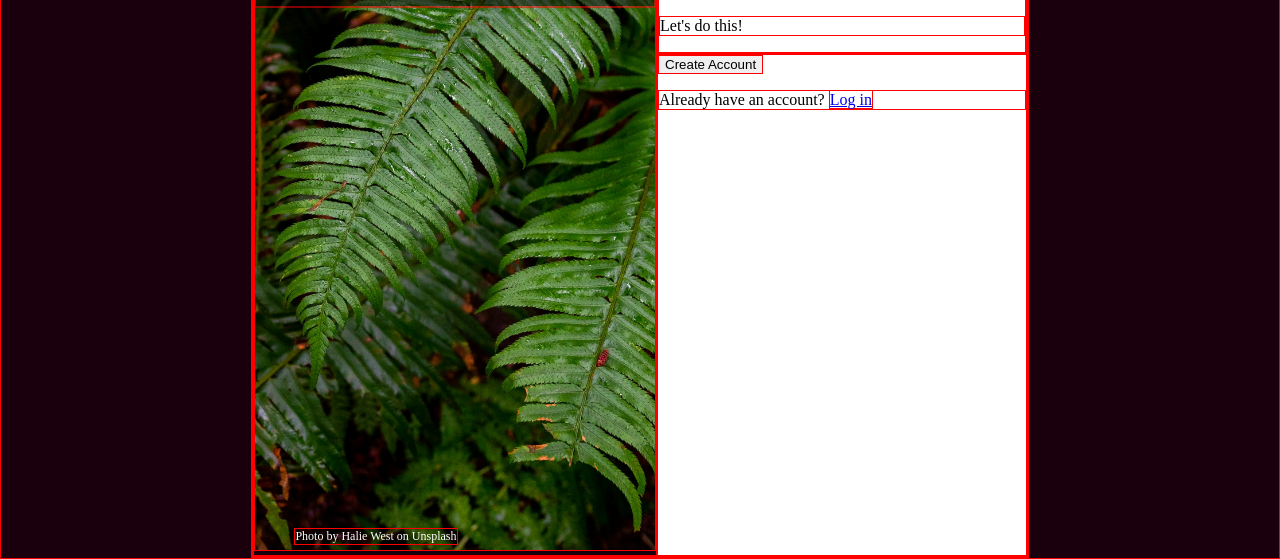
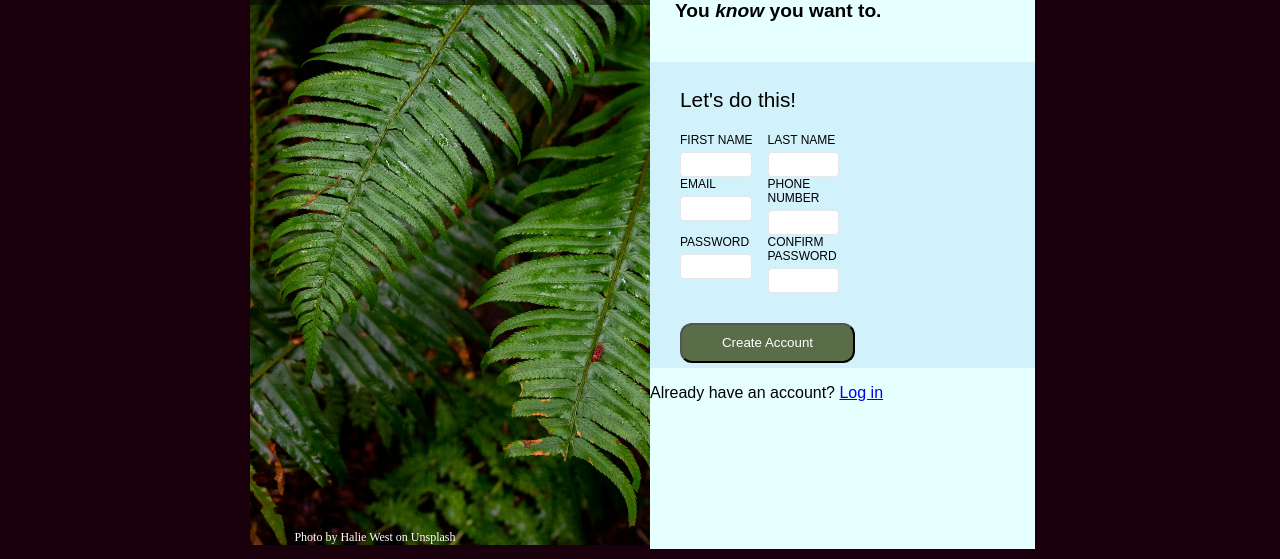
Before and after one commit to JulianFong1725/SignUpForm, a plain HTML site: page index.html in a window 1280 px wide. Shown: the part 255-814 px from the top of the page. Drawn offline with Linux system fonts and the light colour scheme.

Commit message:
Added css for header text and form
Made the header text closer to the middle and added margins to the content so that it squeezes into the middle. The form is split into two columns and changes border when invalid and when focused

```diff
--- a/index.html
+++ b/index.html
@@ -15,18 +15,52 @@
 			<figcaption class="caption">Photo by Halie West on Unsplash</figcaption>
 		</div>
 
-		<div id="text-section">
-			<div class="header-text">
-				<h2>This is not a real online service! You know you need something like this in your life to help you realize your deepest dreams.</h2>
-				<h2>Sign up <em>now</em> to get started.</h2>
-				<h2>You <em>know</em> you want to.</h2>
+		<div class="text-background">
+			<div class="text-container">
+				<div class="header-text">
+					<h3>This is not a real online service! You know you need something like this in your life to help you realize your deepest dreams.</h3>
+					<h3>Sign up <em>now</em> to get started.</h3>
+					<h3>You <em>know</em> you want to.</h3>
+				</div>
+				<div class="signup">
+					<p>Let's do this!</p>
+					<form id="sign-up-form">
+						<div class="input-field">
+							<label for="firstname">FIRST NAME</label>
+							<input type="text" id="firstname" name="firstname">
+						</div>
+
+						<div class="input-field">
+							<label for="lastname">LAST NAME</label>
+							<input type="text" id="lastname" name="lastname">
+						</div>
+
+						<div class="input-field">
+							<label for="email">EMAIL</label>
+							<input type="email" id="email" name="email">
+						</div>
+
+						<div class="input-field">
+							<label for="phone-number">PHONE NUMBER</label>
+							<input type="tel" id="phone-number" name="phone-number">
+						</div>
+
+						<div class="input-field">
+							<label for="password">PASSWORD</label>
+							<input type="password" id="password" name="password">
+						</div>
+
+						<div class="input-field">
+							<label for="confirmpassword">CONFIRM PASSWORD</label>
+							<input type="password" id="confirmpassword" name="confirmpassword">
+						</div>
+
+						<div class="button-container"><button type="submit" id="create-button">Create Account</button></div>
+					</form>
+				</div>
+
+				<p class="login">Already have an account? <a href="./pages/login.html">Log in</a></p>
 			</div>
-			<div class="signup">
-				<p>Let's do this!</p>
-				<form></form>
-			</div>
-			<button id="create-button">Create Account</button>
-			<p class="login">Already have an account? <a href="./pages/login.html">Log in</a></p>
 		</div>
 </div>
 
--- a/styles.css
+++ b/styles.css
@@ -1,6 +1,3 @@
-* {
-	border: 1px solid red;
-}
 
 body {
 	background-color: rgb(26, 0, 13);
@@ -47,6 +44,75 @@ body {
 
 }
 
-#text-section {
-	background-color: white;
+.text-background {
+	background-color: rgb(230, 255, 255);
 }
+
+.text-container {
+	margin: 125px 0;
+	font-family: Arial, Helvetica, sans-serif;
+}
+
+.header-text h3 {
+	margin: 0 25px;
+	font-size: 1.2em;
+}
+
+.header-text h3:last-child {
+	margin-top: 20px;
+	margin-bottom: 40px;
+}
+
+.signup {
+	background-color: #d1f1fb;
+	padding: 5px 30px;
+}
+
+.signup p {
+	color: black;
+	font-size: 1.3em;
+}
+
+#sign-up-form {
+	display: flex;
+	flex-flow: row wrap;
+	padding-right: 150px;
+}
+
+.signup .input-field {
+	display: flex;
+	flex-direction: column;
+	font-size: 0.75em;
+	flex: 1 0 35%;
+	gap: 5px;
+}
+
+.input-field input {
+	width: 75%;
+	font-size: 1.5em;
+	border-radius: 4px;
+	border: 1px solid #E5E7EB;
+}
+
+.input-field input:invalid {
+	border: 1px solid red;
+}
+
+.input-field input:focus {
+	border: 1px solid blue;
+	box-shadow: 3px 3px blue;
+}
+
+.signup .button-container {
+	flex: 0 0 100%;
+	margin-top: 30px;
+
+}
+
+.signup button {
+	background-color: #596D48;
+	border-radius: 12px;
+	width: 175px;
+	height: 40px;
+	color: white;
+}
```
